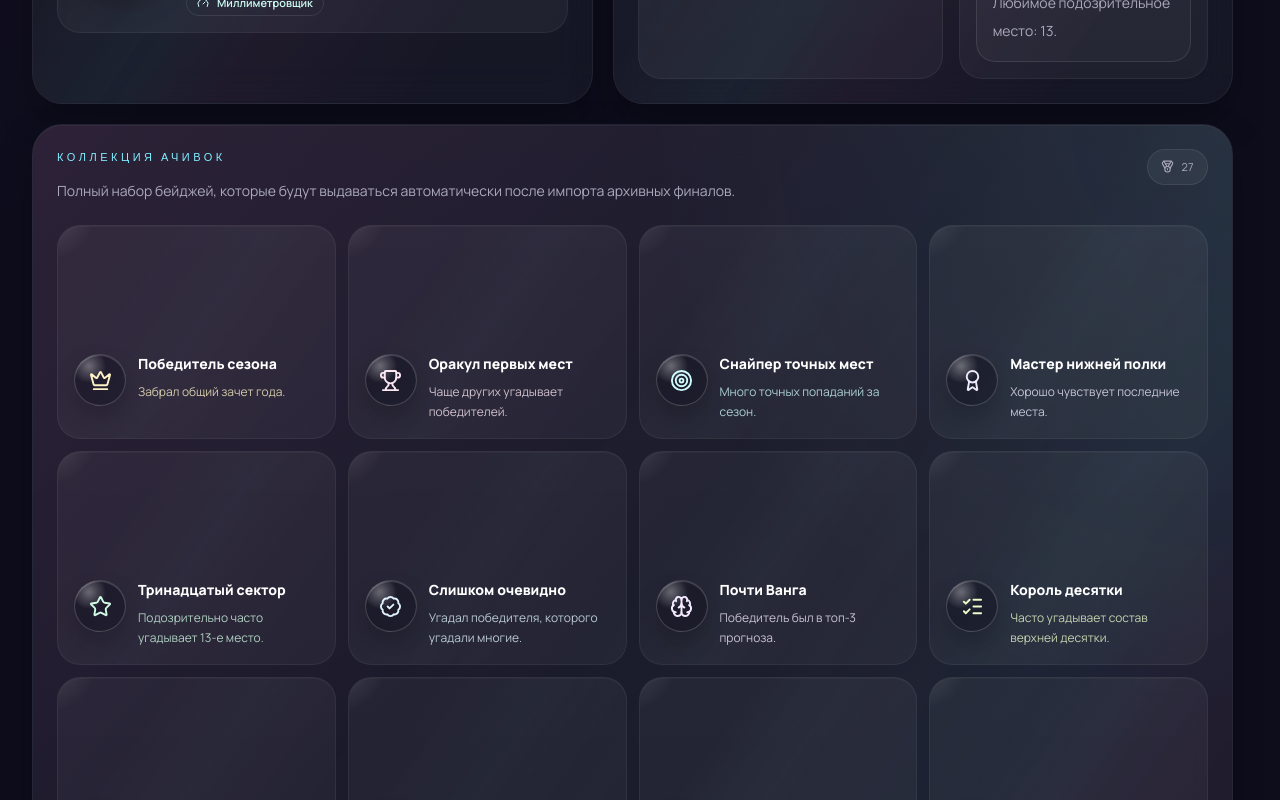
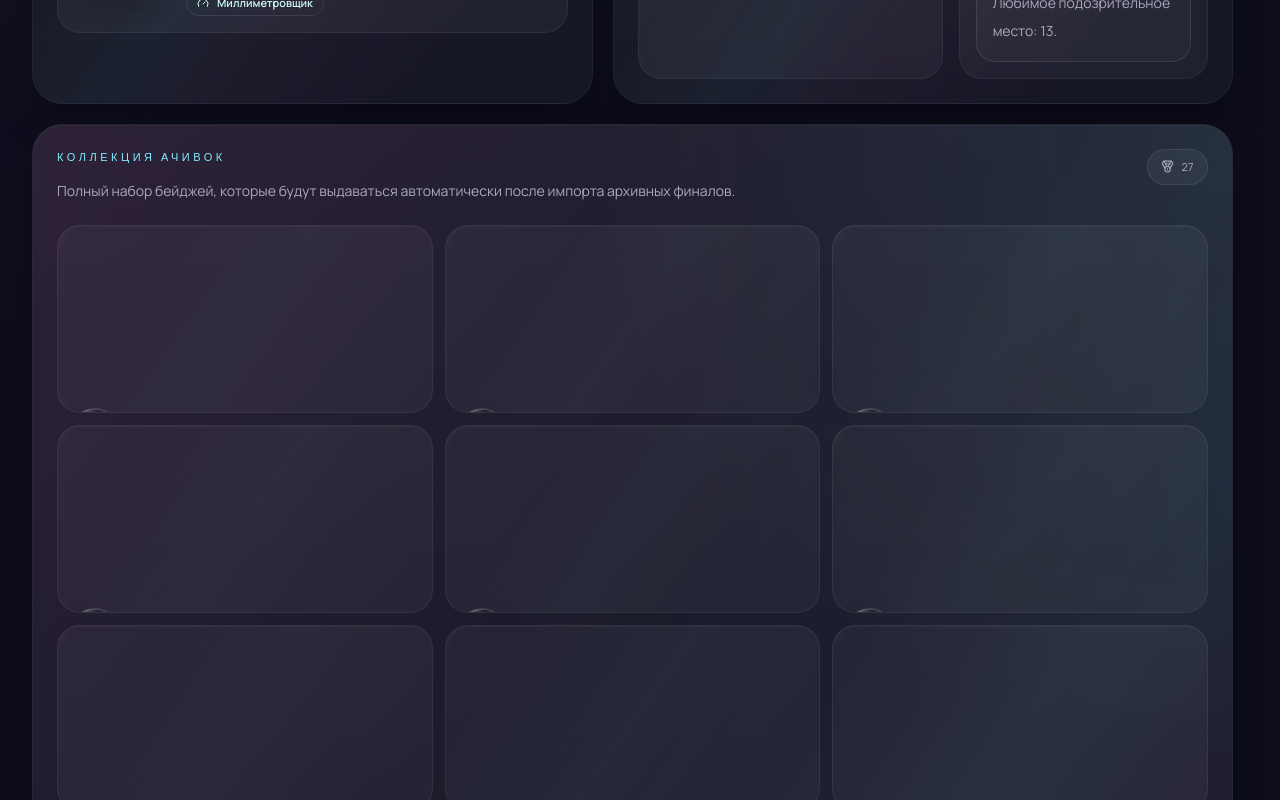
Before and after one commit to Eevee-Eevee-Eve/eurovision-project, a Next.js app in the folder frontend/: page /stats in a window 1280 px wide. Shown: the part 1280-2080 px from the top of the page. Built offline with nearby package versions, Linux system fonts and the light colour scheme; no server answers.

Commit message:
Polish stats cards and country previews

```diff
--- /dev/null
+++ b/frontend/app/stats/countries/[countryCode]/page.tsx
@@ -0,0 +1,41 @@
+import Link from "next/link";
+import { ArrowLeft, Flag, Trophy } from "lucide-react";
+import { SiteHeader } from "../../../../components/SiteHeader";
+
+export default function CountryStatsPage({ params }: { params: { countryCode: string } }) {
+  const code = params.countryCode.toUpperCase();
+
+  return (
+    <main className="min-h-screen bg-arena-grid px-4 pb-28 pt-4 text-arenaText md:px-8">
+      <div className="mx-auto grid max-w-[96rem] gap-5">
+        <SiteHeader />
+        <section className="glass-panel ghost-grid rounded-shell border border-white/10 p-5 md:p-8">
+          <Link href="/stats" className="show-chip mb-5 inline-flex text-[11px] uppercase tracking-[0.18em] text-arenaBeam">
+            <ArrowLeft size={13} />
+            Статистика
+          </Link>
+          <div className="grid gap-5 lg:grid-cols-[1fr_0.6fr] lg:items-end">
+            <div>
+              <p className="label-copy text-[11px] uppercase tracking-[0.32em] text-arenaPulse">Страна</p>
+              <h1 className="display-copy mt-3 text-4xl font-black text-white md:text-6xl">{code}</h1>
+              <p className="mt-4 max-w-2xl text-sm leading-7 text-arenaMuted">
+                Здесь будет отдельная история страны: участия по годам, лучшие места, победители, провалы,
+                переоценка игроками и карточка последнего сильного результата.
+              </p>
+            </div>
+            <div className="show-panel p-5">
+              <Flag className="text-arenaBeam" size={28} />
+              <p className="mt-4 text-sm leading-7 text-arenaMuted">
+                Страница уже подключена как маршрут, данные подгрузим вместе с импортом архива.
+              </p>
+              <div className="mt-4 inline-flex rounded-full border border-amber-200/20 bg-amber-300/10 px-4 py-2 text-sm text-amber-100">
+                <Trophy size={16} className="mr-2" />
+                Будущая витрина страны
+              </div>
+            </div>
+          </div>
+        </section>
+      </div>
+    </main>
+  );
+}
--- a/frontend/components/GlobalStatsHub.tsx
+++ b/frontend/components/GlobalStatsHub.tsx
@@ -74,6 +74,11 @@ type CountryHistory = {
   code: string;
   name: string;
   flagUrl: string;
+  highlightArtist?: string;
+  highlightSong?: string;
+  highlightPhoto?: string | null;
+  highlightRank?: number | null;
+  highlightYear?: number;
   appearances: number;
   wins: number;
   top10: number;
@@ -393,12 +398,12 @@ const SEED_PLAYERS: HistoricalPlayer[] = [
 ];
 
 const SEED_COUNTRIES: CountryHistory[] = [
-  { code: "SE", name: "Sweden", flagUrl: "https://flagcdn.com/w80/se.png", appearances: 12, wins: 3, top10: 9, lastPlaces: 0, thirteenthPlaces: 1, averageRank: 5.8 },
-  { code: "IT", name: "Italy", flagUrl: "https://flagcdn.com/w80/it.png", appearances: 11, wins: 2, top10: 8, lastPlaces: 0, thirteenthPlaces: 0, averageRank: 6.3 },
-  { code: "UA", name: "Ukraine", flagUrl: "https://flagcdn.com/w80/ua.png", appearances: 10, wins: 2, top10: 7, lastPlaces: 0, thirteenthPlaces: 2, averageRank: 7.1 },
-  { code: "NO", name: "Norway", flagUrl: "https://flagcdn.com/w80/no.png", appearances: 12, wins: 1, top10: 5, lastPlaces: 3, thirteenthPlaces: 1, averageRank: 13.4 },
-  { code: "DE", name: "Germany", flagUrl: "https://flagcdn.com/w80/de.png", appearances: 12, wins: 0, top10: 2, lastPlaces: 4, thirteenthPlaces: 0, averageRank: 18.2 },
-  { code: "FR", name: "France", flagUrl: "https://flagcdn.com/w80/fr.png", appearances: 12, wins: 1, top10: 6, lastPlaces: 1, thirteenthPlaces: 1, averageRank: 10.6 },
+  { code: "SE", name: "Sweden", flagUrl: "https://flagcdn.com/w80/se.png", highlightArtist: "FELICIA", highlightSong: "My Symphony", highlightRank: 1, highlightYear: 2025, appearances: 12, wins: 3, top10: 9, lastPlaces: 0, thirteenthPlaces: 1, averageRank: 5.8 },
+  { code: "IT", name: "Italy", flagUrl: "https://flagcdn.com/w80/it.png", highlightArtist: "Sal Da Vinci", highlightSong: "Per Sempre", highlightRank: 2, highlightYear: 2024, appearances: 11, wins: 2, top10: 8, lastPlaces: 0, thirteenthPlaces: 0, averageRank: 6.3 },
+  { code: "UA", name: "Ukraine", flagUrl: "https://flagcdn.com/w80/ua.png", highlightArtist: "Viva", highlightSong: "Rising", highlightRank: 1, highlightYear: 2023, appearances: 10, wins: 2, top10: 7, lastPlaces: 0, thirteenthPlaces: 2, averageRank: 7.1 },
+  { code: "NO", name: "Norway", flagUrl: "https://flagcdn.com/w80/no.png", highlightArtist: "Søren", highlightSong: "Før vi går", highlightRank: 5, highlightYear: 2022, appearances: 12, wins: 1, top10: 5, lastPlaces: 3, thirteenthPlaces: 1, averageRank: 13.4 },
+  { code: "DE", name: "Germany", flagUrl: "https://flagcdn.com/w80/de.png", highlightArtist: "Sarah", highlightSong: "Fire", highlightRank: 8, highlightYear: 2021, appearances: 12, wins: 0, top10: 2, lastPlaces: 4, thirteenthPlaces: 0, averageRank: 18.2 },
+  { code: "FR", name: "France", flagUrl: "https://flagcdn.com/w80/fr.png", highlightArtist: "Monroe", highlightSong: "Regarde-moi", highlightRank: 3, highlightYear: 2025, appearances: 12, wins: 1, top10: 6, lastPlaces: 1, thirteenthPlaces: 1, averageRank: 10.6 },
 ];
 
 const stages: StageKey[] = ["semi1", "semi2", "final"];
@@ -579,6 +584,11 @@ export function GlobalStatsHub() {
         code: act.code,
         name: act.country,
         flagUrl: act.flagUrl,
+        highlightArtist: act.artist,
+        highlightSong: act.song,
+        highlightPhoto: act.photoUrl,
+        highlightRank: act.rank,
+        highlightYear: 2026,
         appearances: 1,
         wins: act.rank === 1 ? 1 : 0,
         top10: act.rank && act.rank <= 10 ? 1 : 0,
@@ -730,7 +740,7 @@ export function GlobalStatsHub() {
             {ALL_ACHIEVEMENTS.length}
           </span>
         </div>
-        <div className="mt-5 grid gap-3 sm:grid-cols-2 xl:grid-cols-4">
+        <div className="mt-5 grid gap-3 md:grid-cols-2 xl:grid-cols-3">
           {ALL_ACHIEVEMENTS.map((achievement) => (
             <AchievementBadgeCard key={achievement.key} achievement={achievement} language={language} />
           ))}
@@ -826,22 +836,17 @@ function AchievementBadgeCard({ achievement, language }: { achievement: Achievem
   return (
     <div className={`achievement-card show-panel min-w-0 overflow-hidden bg-gradient-to-br ${achievement.tone}`}>
       <div className="achievement-card-shine" />
-      <div className="relative z-10 flex items-start gap-3 p-4">
+      <div className="relative z-10 flex h-full items-center gap-3 p-3.5">
         <div className="achievement-medal shrink-0">
-          <Icon size={23} />
+          <Icon size={21} />
         </div>
         <div className="min-w-0">
-          <p className="truncate text-sm font-black text-white">{language === "ru" ? achievement.titleRu : achievement.titleEn}</p>
-          <p className="mt-2 text-xs leading-5 opacity-80">{language === "ru" ? achievement.textRu : achievement.textEn}</p>
+          <p className="text-sm font-black leading-tight text-white">{language === "ru" ? achievement.titleRu : achievement.titleEn}</p>
+          <p className="mt-1.5 text-xs leading-5 opacity-85">{language === "ru" ? achievement.textRu : achievement.textEn}</p>
         </div>
       </div>
     </div>
   );
-}
-
-function countryFlagEmoji(code: string) {
-  if (!/^[A-Z]{2}$/.test(code)) return "·";
-  return String.fromCodePoint(...code.split("").map((letter) => letter.charCodeAt(0) + 127397));
 }
 
 function CountryCard({
@@ -853,26 +858,39 @@ function CountryCard({
   labels: Record<"appearances" | "wins" | "top10" | "lastPlaces" | "thirteenth" | "avgRank", string>;
   countryName: string;
 }) {
+  const fallbackGradient = `linear-gradient(135deg, ${country.wins ? "rgba(255, 99, 194, 0.28)" : "rgba(129, 236, 255, 0.18)"}, rgba(36, 36, 58, 0.94))`;
   return (
-    <div className="show-panel min-w-0 overflow-hidden p-4">
-      <div className="flex items-center gap-3">
-        <div className="flex h-12 w-12 shrink-0 items-center justify-center rounded-full border border-white/10 bg-white/[0.08] text-2xl shadow-[inset_0_1px_0_rgba(255,255,255,0.08)]">
-          {countryFlagEmoji(country.code)}
-        </div>
-        <div className="min-w-0">
-          <p className="truncate text-lg font-black text-white">{countryName}</p>
-          <p className="text-sm text-arenaMuted">{country.appearances} {labels.appearances}</p>
+    <Link href={`/stats/countries/${country.code.toLowerCase()}`} className="country-history-card show-panel block min-w-0 overflow-hidden transition hover:-translate-y-0.5 hover:bg-white/[0.075]">
+      <div className="country-history-media" style={{ background: country.highlightPhoto ? undefined : fallbackGradient }}>
+        {country.highlightPhoto ? (
+          <img src={country.highlightPhoto} alt="" className="absolute inset-0 h-full w-full object-cover" loading="lazy" />
+        ) : null}
+        <div className="country-history-overlay" />
+        <img src={country.flagUrl} alt="" className="country-history-flag" loading="lazy" />
+        <div className="absolute bottom-4 left-4 right-4 min-w-0">
+          <p className="truncate text-2xl font-black text-white">{countryName}</p>
+          <p className="mt-1 truncate text-sm text-white/72">
+            {country.highlightArtist
+              ? `${country.highlightArtist}${country.highlightSong ? ` · ${country.highlightSong}` : ""}`
+              : `${country.appearances} ${labels.appearances}`}
+          </p>
+          {country.highlightRank ? (
+            <span className="mt-3 inline-flex rounded-full border border-white/15 bg-black/25 px-3 py-1 text-xs font-semibold text-white/90 backdrop-blur">
+              #{country.highlightRank} · {country.highlightYear}
+            </span>
+          ) : null}
         </div>
       </div>
-      <div className="mt-4 grid grid-cols-3 gap-2 text-center">
+      <div className="grid grid-cols-3 gap-2 p-4 text-center">
         <SmallStat label={labels.wins} value={String(country.wins)} />
         <SmallStat label={labels.top10} value={String(country.top10)} />
         <SmallStat label={labels.avgRank} value={country.averageRank ? country.averageRank.toFixed(1) : "—"} />
       </div>
-      <div className="mt-3 flex flex-wrap gap-2 text-xs text-arenaMuted">
+      <div className="flex flex-wrap gap-2 px-4 pb-4 text-xs text-arenaMuted">
+        <span className="show-chip">{country.appearances} {labels.appearances}</span>
         <span className="show-chip">{country.lastPlaces} {labels.lastPlaces}</span>
         <span className="show-chip">{country.thirteenthPlaces} {labels.thirteenth}</span>
       </div>
-    </div>
+    </Link>
   );
 }
--- a/frontend/styles/globals.css
+++ b/frontend/styles/globals.css
@@ -91,7 +91,7 @@ select {
 
 .achievement-card {
   position: relative;
-  min-height: 7.25rem;
+  min-height: 6.25rem;
 }
 
 .achievement-card-shine {
@@ -107,8 +107,8 @@ select {
 
 .achievement-medal {
   display: inline-flex;
-  height: 3.25rem;
-  width: 3.25rem;
+  height: 2.85rem;
+  width: 2.85rem;
   align-items: center;
   justify-content: center;
   border-radius: 9999px;
@@ -119,6 +119,39 @@ select {
   box-shadow:
     inset 0 1px 0 rgba(255, 255, 255, 0.16),
     0 12px 24px rgba(0, 0, 0, 0.2);
+}
+
+.country-history-card {
+  padding: 0;
+}
+
+.country-history-media {
+  position: relative;
+  min-height: 13.75rem;
+  overflow: hidden;
+  background-size: cover;
+  background-position: center;
+}
+
+.country-history-overlay {
+  position: absolute;
+  inset: 0;
+  background:
+    linear-gradient(180deg, rgba(13, 13, 28, 0.08), rgba(13, 13, 28, 0.82)),
+    radial-gradient(circle at top right, rgba(129, 236, 255, 0.18), transparent 38%);
+}
+
+.country-history-flag {
+  position: absolute;
+  top: 1rem;
+  left: 1rem;
+  height: 2.75rem;
+  width: 2.75rem;
+  border-radius: 9999px;
+  object-fit: cover;
+  box-shadow:
+    0 0 0 3px rgba(255, 255, 255, 0.12),
+    0 12px 22px rgba(0, 0, 0, 0.28);
 }
 
 .glass-panel {
```
